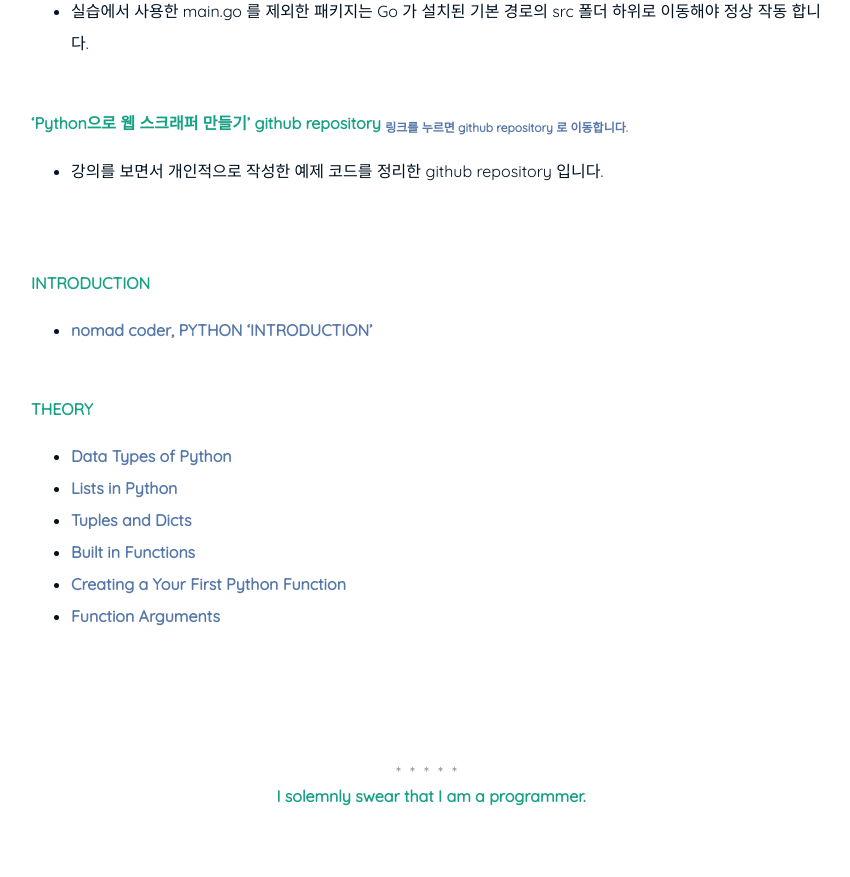
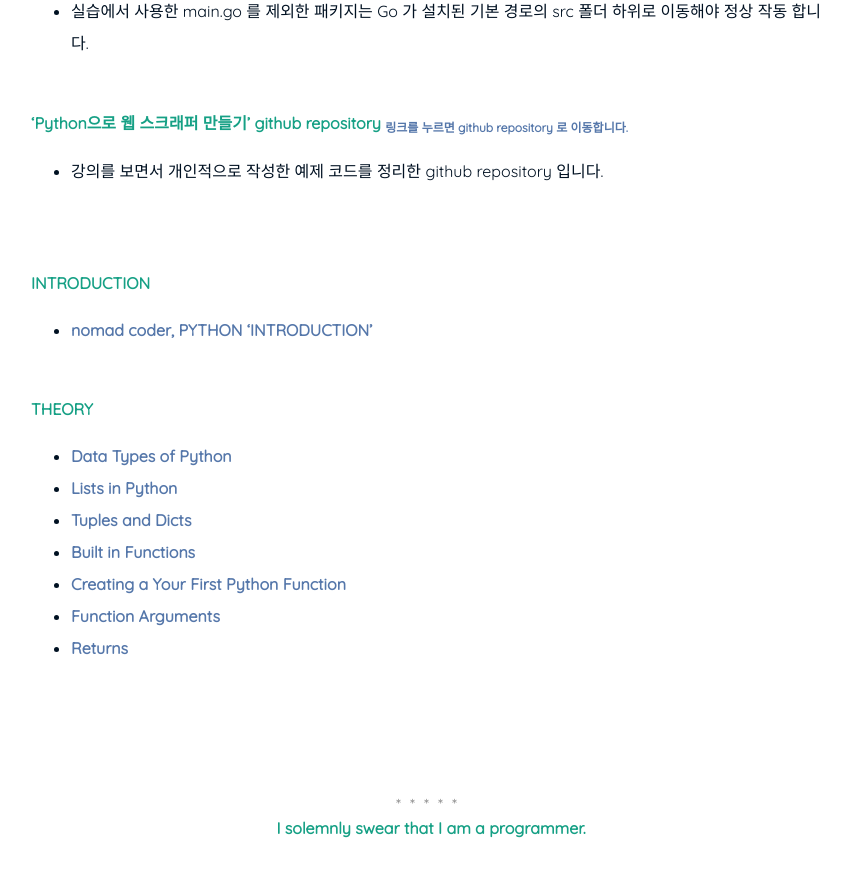
Before and after one commit to nimkoes/portfolio, a Jekyll site: the page built from _posts/2021-05-31-Python-Language-Study.md, in a window 1280 px wide and 900 px high, scrolled down 1423 px. Shown: the top 877 px of the window, without its empty margins (209-1059 px from the left). Built offline with Jekyll 4.4.1, drawn with Linux system fonts in a browser that asks for light colours.

Commit message:
mod post, theory 1.6 returns

```diff
--- a/_posts/2021-05-31-Python-Language-Study.md
+++ b/_posts/2021-05-31-Python-Language-Study.md
@@ -54,6 +54,7 @@ author: "nimkoes"
 - [Built in Functions][link_blog_005]
 - [Creating a Your First Python Function][link_blog_006]
 - [Function Arguments][link_blog_007]
+- [Returns][link_blog_008]
 
 
 
```
Also changed, not shown: other parts of _posts/2021-05-31-Python-Language-Study.md (+1 -0 lines).
